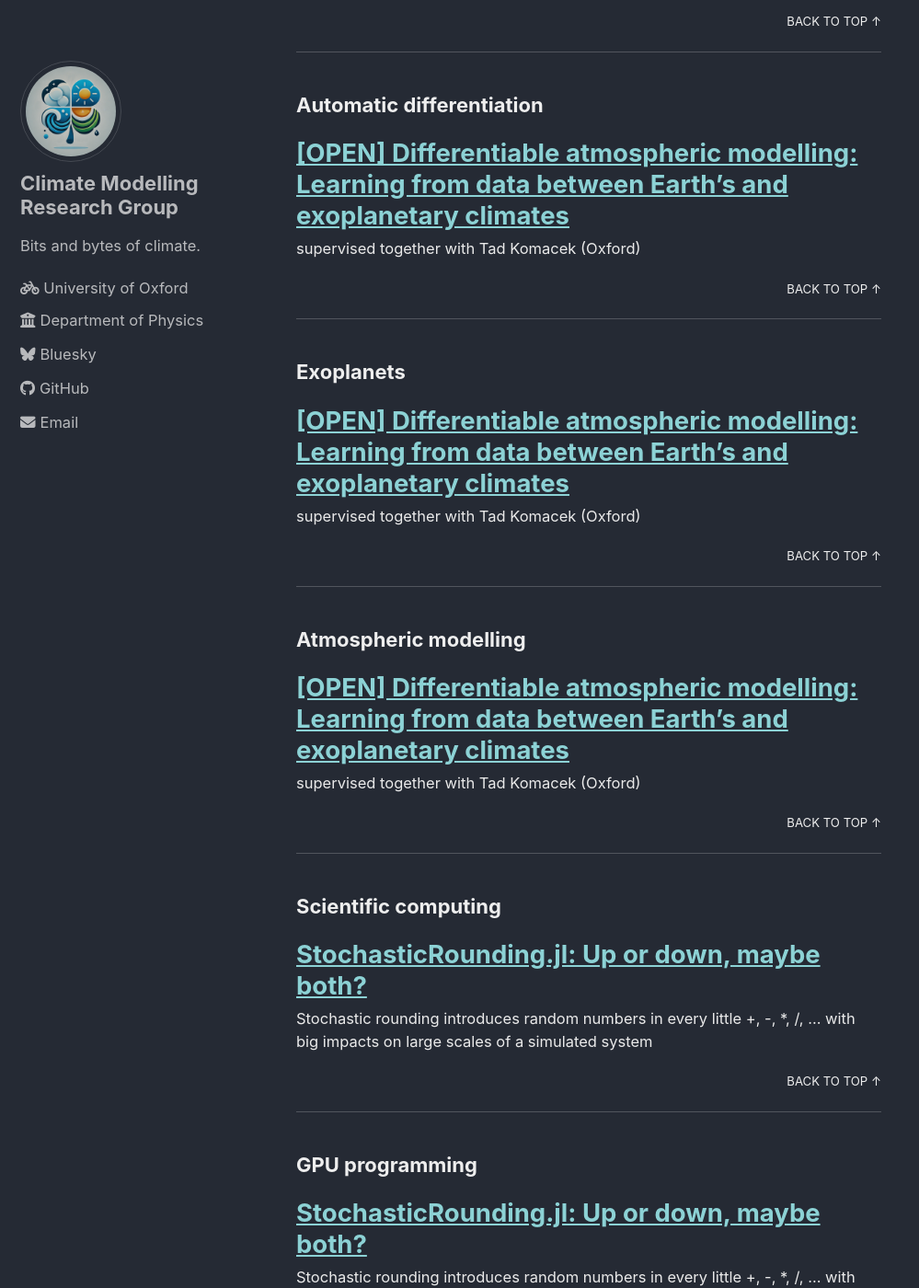
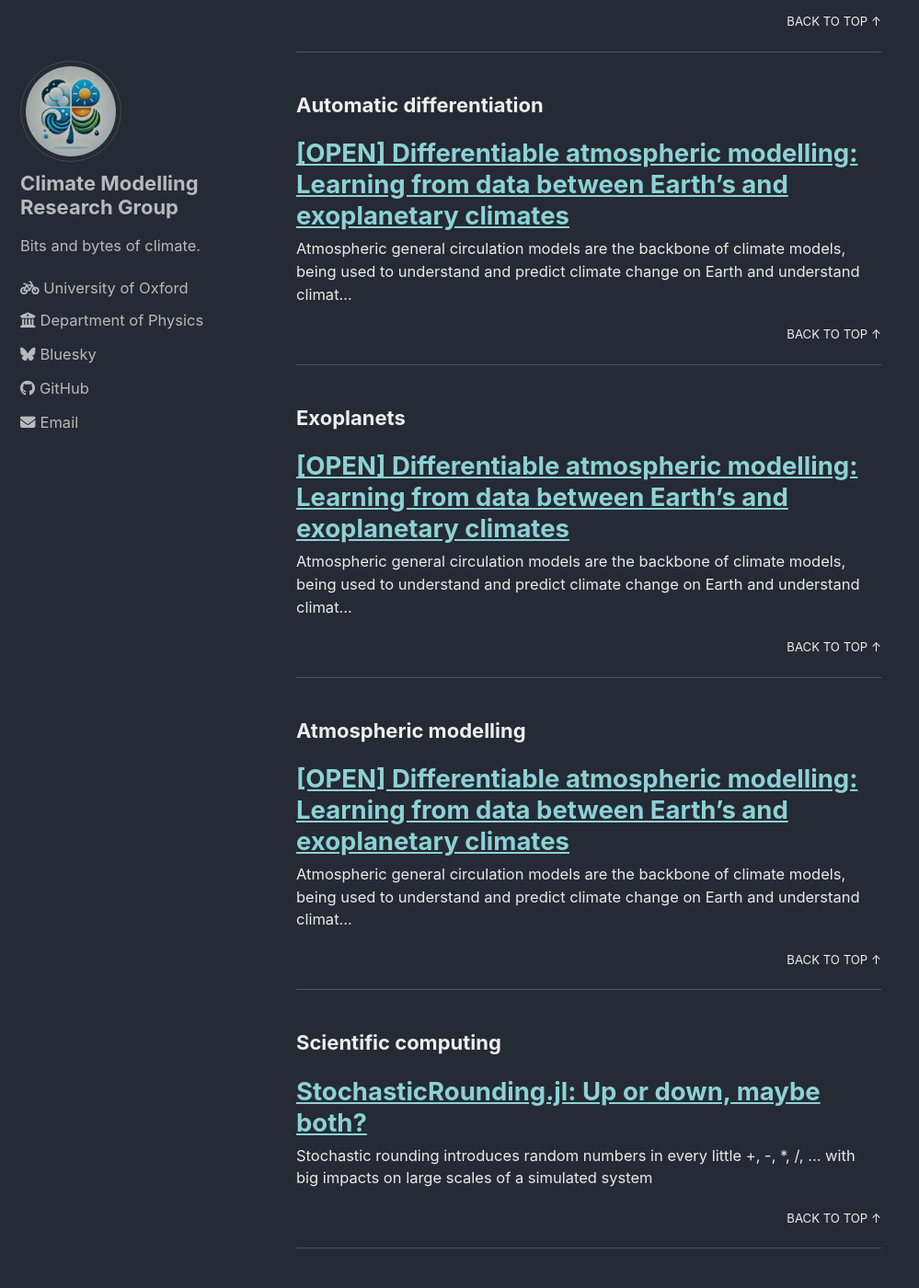
Before and after one commit to climate-modelling/climate-modelling.github.io, a Jekyll site: the page built from _pages/tag-archive.md, in a window 1280 px wide and 1400 px high, scrolled down 1118 px. Shown: the whole window at 92% size, without its empty margins (0-999 px from the left). Built offline with Jekyll 4.4.1, drawn with Linux system fonts in a browser that asks for light colours; cached includes are drawn as plain includes.

Commit message:
Update exoplanet post with new excerpt and images

```diff
--- a/projects/_posts/2025-10-01-diffprogramming.md
+++ b/projects/_posts/2025-10-01-speedyexoplanets.md.md
@@ -1,20 +1,20 @@
 ---
 title: "[OPEN] Differentiable atmospheric modelling: Learning from data between Earth’s and exoplanetary climates"
-# excerpt:  "test test test"
+excerpt:  "Atmospheric general circulation models are the backbone of climate models, being used to understand and predict climate change on Earth and understand climate on exoplanets."
 header:
-teaser: "https://github.com/milankl/StochasticRounding.jl/blob/55a74db797d2d58c44224b9d5ceb7eec97663f73/figs/logo.png"
+teaser: "https://github.com/user-attachments/assets/a8bdf88a-d779-43b0-8cf2-79fee5d1d806"
 share: false
-# featured_figure:
-#   image: "https://www.science.org/cms/10.1126/sciadv.aay4740/asset/5f0263bd-fc33-4dc6-87df-46a19f3ab895/assets/graphic/aay4740-f2.jpeg"
-# learn_more: https://agupubs.onlinelibrary.wiley.com/doi/full/10.1029/2021MS002954
+featured_figure:
+  image: "https://github.com/user-attachments/assets/a8bdf88a-d779-43b0-8cf2-79fee5d1d806"
 code: http://github.com/SpeedyWeather/SpeedyWeather.jl
-# data: https://doi.org/10.5281/zenodo.5196512
 
 tags:
   - Automatic differentiation
   - Exoplanets
   - Atmospheric modelling
 ---
+
+# [OPEN] Differentiable atmospheric modelling: Learning from data between Earth’s and exoplanetary climates
 
 _supervised together with [Tad Komacek](https://www.physics.ox.ac.uk/our-people/komacek) (Oxford)_
 
```
